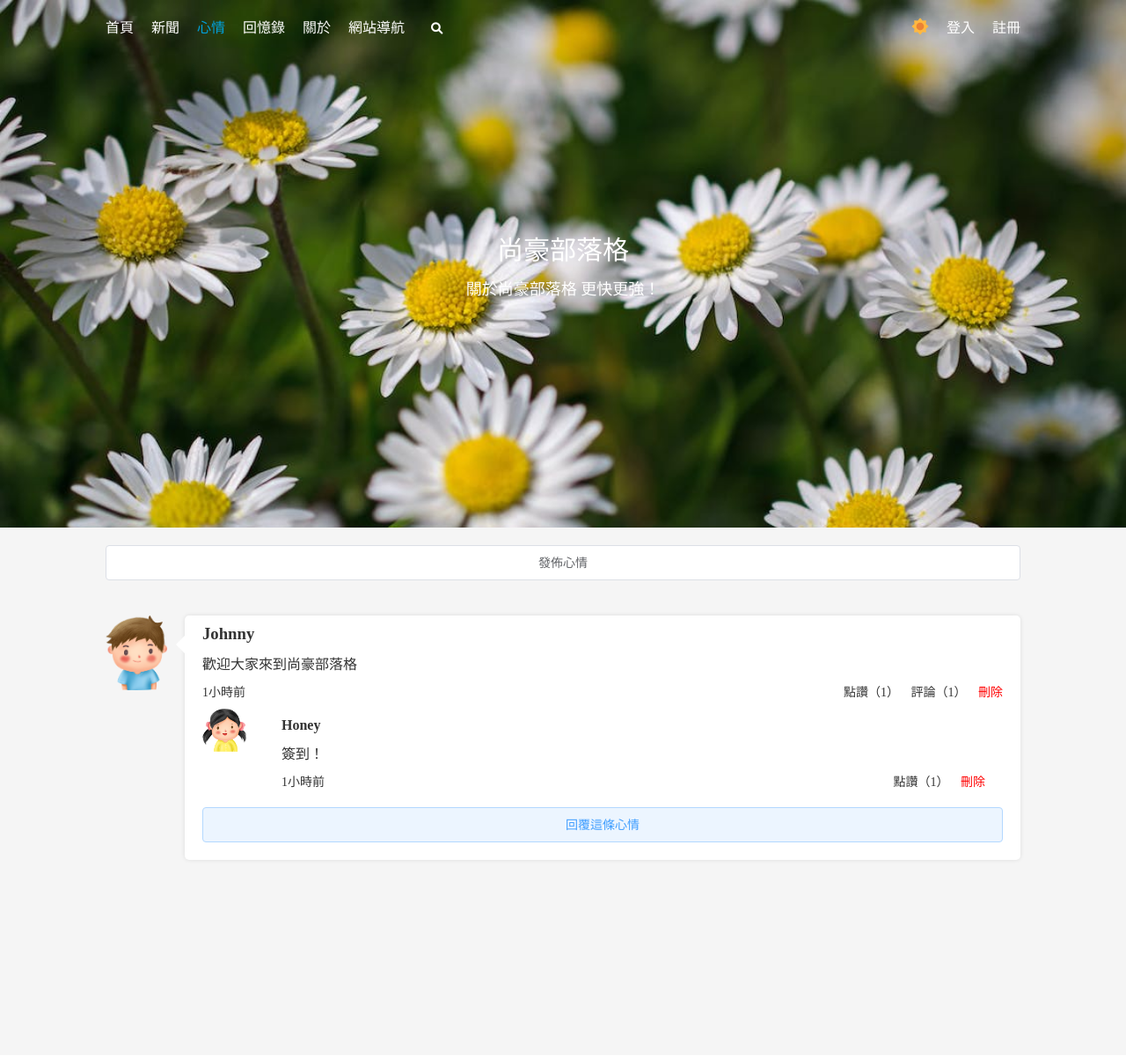
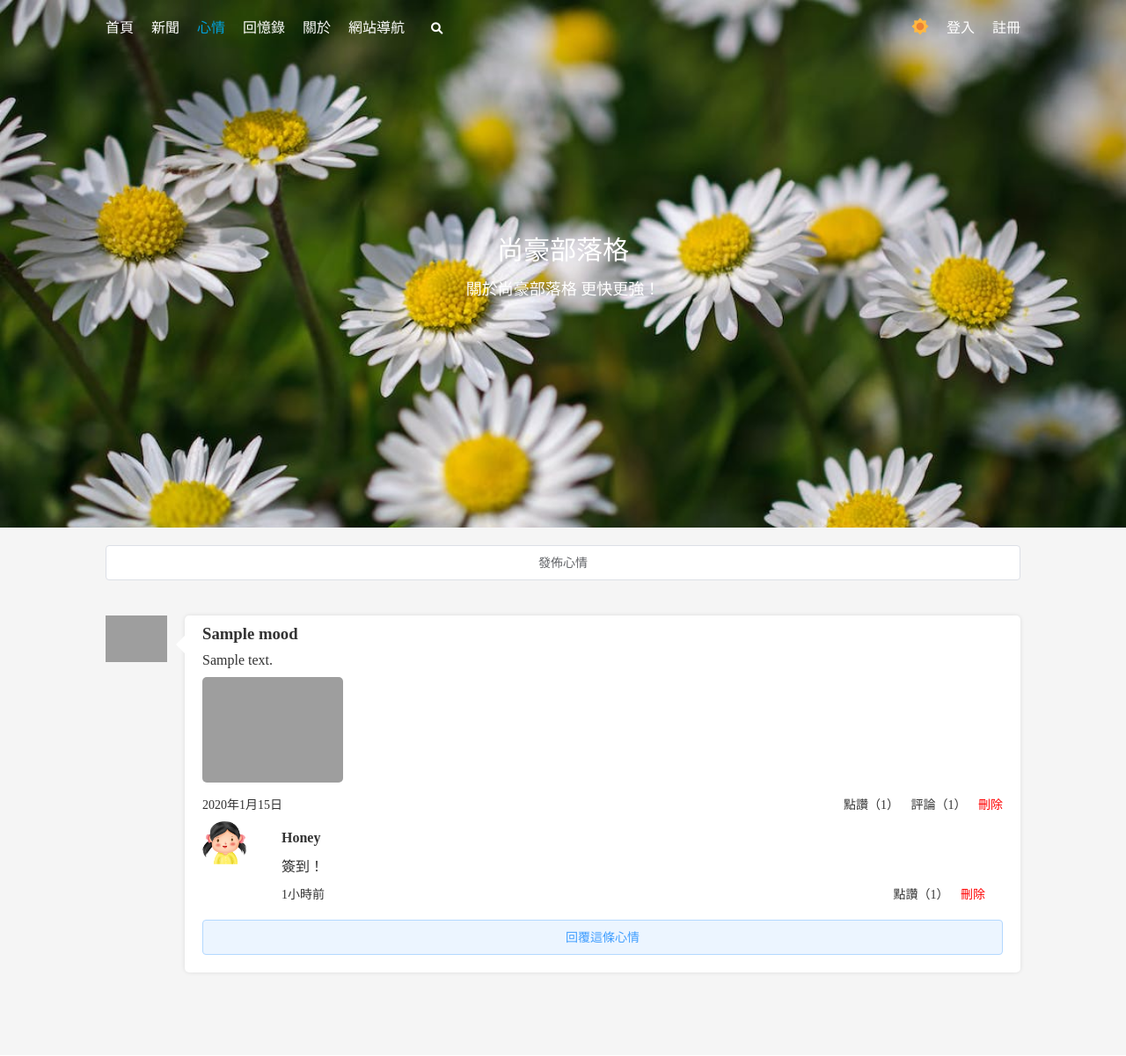
Before and after one commit to cooljohnny0223/cooljohnny.blog, a Django app: page /moods/ in a window 1280 px wide. Shown: the top 1201 px of the page at 88% size. Run offline with Django 4.2, Linux system fonts and the light colour scheme; tables that the repository leaves empty hold one stand-in row (values such as "Sample post"); style sheets or scripts are compiled from the project's sources; grey boxes are pictures that could not be loaded.

Commit message:
2022/10/09 更換電腦測試上傳

```diff
--- a/api/urls.py
+++ b/api/urls.py
@@ -1,5 +1,5 @@
 from django.urls import path, re_path
-from api.views import login, article, comment
+from api.views import login, article, comment,mood
 
 urlpatterns = [
     path('login/', login.LoginView.as_view()),  # 登入
@@ -10,4 +10,5 @@ urlpatterns = [
     re_path(r'comment/digg/(?P<nid>\d+)/', comment.CommentDiggView.as_view()),  # 評論點讚
     re_path(r'article/digg/(?P<nid>\d+)/', article.ArticleDiggView.as_view()),  # 文章點讚
     re_path(r'article/collects/(?P<nid>\d+)/', article.ArticleCollectsView.as_view()),  # 文章收藏
+    path('moods/', mood.MoodsView.as_view()),  # 發佈心情
 ]
--- a/app01/models.py
+++ b/app01/models.py
@@ -210,7 +210,7 @@ class History(models.Model):
 class Moods(models.Model):
     nid = models.AutoField(primary_key=True)
     name = models.CharField(max_length=16, verbose_name='發佈人')
-    create_date = models.DateField(verbose_name='發佈時間', null=True)
+    create_date = models.DateField(verbose_name='發佈時間', auto_now=True)
     content = models.TextField(verbose_name='心情內容')
     drawing = models.TextField(verbose_name='配圖組，以;隔開', null=True, blank=True)
     comment_count = models.IntegerField(verbose_name='評論數', default=0)
--- a/app01/templatetags/my_tag.py
+++ b/app01/templatetags/my_tag.py
@@ -116,3 +116,19 @@ def generate_advert(advert_list):
             html_list.append(
                 f'<div><a href="{i.href}" title="{i.title}" target="_blank"><img src="{url}"></a></div>')
     return mark_safe(''.join(html_list))
+
+
+# 心情配圖
+@register.simple_tag
+def generate_drawing(drawing: str):
+    if not drawing:
+        return ''
+    #drawing = drawing.replace('；', ';').replace('\n', ';')
+    # 改為中文的、來進行分割
+    drawing = drawing.replace('\n', '、')
+    drawing_list = drawing.split('、')
+    html_s = ''
+    for i in drawing_list:
+        html_s += f'<img src="{i}" alt="">'
+
+    return mark_safe(html_s)
--- a/app01/views.py
+++ b/app01/views.py
@@ -113,6 +113,7 @@ def news(request):
 def moods(request):
     # 查詢所有的頭像
     avatar_list = Avatars.objects.all()
+    mood_list = Moods.objects.all()
     return render(request, 'moods.html', locals())
 
 
--- a/static/my/css/moods.css
+++ b/static/my/css/moods.css
@@ -35,6 +35,12 @@
   margin-bottom: 10px;
 }
 .main .mood .right .content {
+  margin-bottom: 10px;
+}
+.main .mood .right .drawing img {
+  height: 120px;
+  border-radius: 5px;
+  margin-right: 10px;
   margin-bottom: 10px;
 }
 .main .mood .right .info {
--- a/static/my/css/moods.scss
+++ b/static/my/css/moods.scss
@@ -38,6 +38,15 @@
 
       .content {
         margin-bottom: 10px; // 向下外邊距
+      }
+
+      .drawing{
+        img{
+          height: 120px; // 高度
+          border-radius: 5px; // 圓角
+          margin-right: 10px;  // 向右外邊距
+          margin-bottom: 10px; // 向下外邊距
+        }
       }
 
       .info {
--- a/templates/index.html
+++ b/templates/index.html
@@ -689,11 +689,24 @@
                     size
                 )
             },
-
             // 展示心情評論列表
             mood_show_comment_list(e){
                 let div = $(e.target).parent().parent().next() // 選中評論的div
                 div.slideToggle()
+            },
+            // 發佈心情
+            mood_add_method(){
+                axios.post('/api/moods/', this.mood_add).then(res=>{
+                   if (res.code){
+                       this.$message.error(res.msg)
+                       this.$refs[`mood_add__${res.self}`].focus()
+                       return
+                   }
+                   this.$message.success(res.msg)
+                    setTimeout(()=>{
+                        location.reload()
+                    },1000)
+                })
             }
         }
     })
--- a/templates/moods.html
+++ b/templates/moods.html
@@ -12,7 +12,8 @@
             <div class="add_mood_content body">
                 <div>
                     <label for="">用戶名</label>
-                    <el-input id="mood_add_name" v-model="mood_add.name" placeholder="請輸入用戶名"></el-input>
+                    <el-input ref="mood_add__name" id="mood_add_name" v-model="mood_add.name"
+                              placeholder="請輸入用戶名"></el-input>
                 </div>
                 <div>
                     <label for="">頭像</label>
@@ -28,34 +29,39 @@
                 </div>
                 <div>
                     <label for="">心情內容</label>
-                    <el-input id="mood_add_content" v-model="mood_add.content" type="textarea" :row="4" resize="none"
+                    <el-input ref="mood_add__content" id="mood_add_content" v-model="mood_add.content" type="textarea"
+                              :row="4" resize="none"
                               placeholder="請輸入心情內容"></el-input>
                 </div>
                 <div>
                     <label for="mood_add_drawing">配圖</label>
                     <el-input id="mood_add_drawing" v-model="mood_add.drawing" type="textarea" :row="4" resize="none"
-                              placeholder="請輸入配圖"></el-input>
+                              placeholder="請輸入配圖，多個圖片使用、隔開"></el-input>
                 </div>
                 <span slot="footer" class="dialog-footer">
                     <el-button @click="mood_dialogVisible = false">取 消</el-button>
-                    <el-button type="primary" @click="mood_dialogVisible = false">确 定</el-button>
+                    <el-button type="primary" @click="mood_add_method">确 定</el-button>
                 </span>
             </div>
         </el-dialog>
 
         <el-button class="add_mood" @click="mood_dialogVisible = true">發佈心情</el-button>
+        {% for mood in mood_list %}
             <div class="mood flex">
                 <div class="left">
-                <img src="/static/my/img/moods/pic01.png">
+                    <img src="{{ mood.avatar.url.url }}" alt="">
                 </div>
                 <div class="right">
-                <h3 class="name">Johnny</h3>
-                <p class="content">歡迎大家來到尚豪部落格</p>
+                    <h3 class="name">{{ mood.name }}</h3>
+                    <p class="content">{{ mood.content }}</p>
+                    <div class="drawing">
+                        {% generate_drawing mood.drawing %}
+                    </div>
                     <div class="info flex">
-                    <span class="date">1小時前</span>
+                        <span class="date">{{ mood.create_date }}</span>
                         <span class="three">
-                        <span>點讚（1）</span>
-                        <span @click="mood_show_comment_list($event)">評論（1）</span>
+                        <span>點讚（{{ mood.digg_count }}）</span>
+                        <span @click="mood_show_comment_list($event)">評論（{{ mood.comment_count }}）</span>
                         <span class="delete">刪除</span>
                     </span>
                     </div>
@@ -80,5 +86,7 @@
                     </ul>
                 </div>
             </div>
+        {% endfor %}
+
     </div>
 {% endblock %}
```
Also changed, not shown: api/views/mood.py (added, +47 -0 lines), 1 other file. Lines whose indentation alone changed are shown as unchanged.
